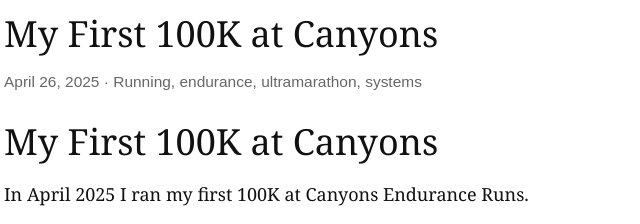
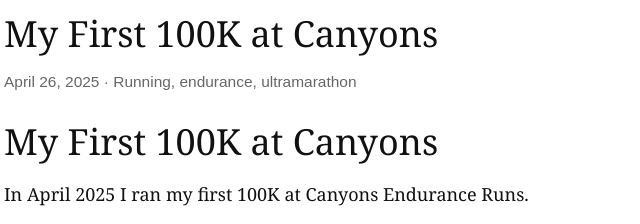
Before and after one commit to okhomenko/olekk.github.io, an Eleventy site: page src/posts/first-100k-canyons-endurance-runs.md in a window 1280 px wide. Shown: the part 216-440 px from the top of the page, 256-896 px from the left. Built offline with nearby package versions, Linux system fonts and the light colour scheme; Eleventy itself is replaced by a stand-in of ours; files that its build step writes are made by us from their sources.

Commit message:
Keep Canyons post out of systems category

```diff
--- a/src/posts/first-100k-canyons-endurance-runs.md
+++ b/src/posts/first-100k-canyons-endurance-runs.md
@@ -5,8 +5,7 @@ date: 2025-04-26
 tags:
   - posts
   - running
-  - systems
-tagsText: "Running, endurance, ultramarathon, systems"
+tagsText: "Running, endurance, ultramarathon"
 layout: layouts/post.njk
 ---
 
```
